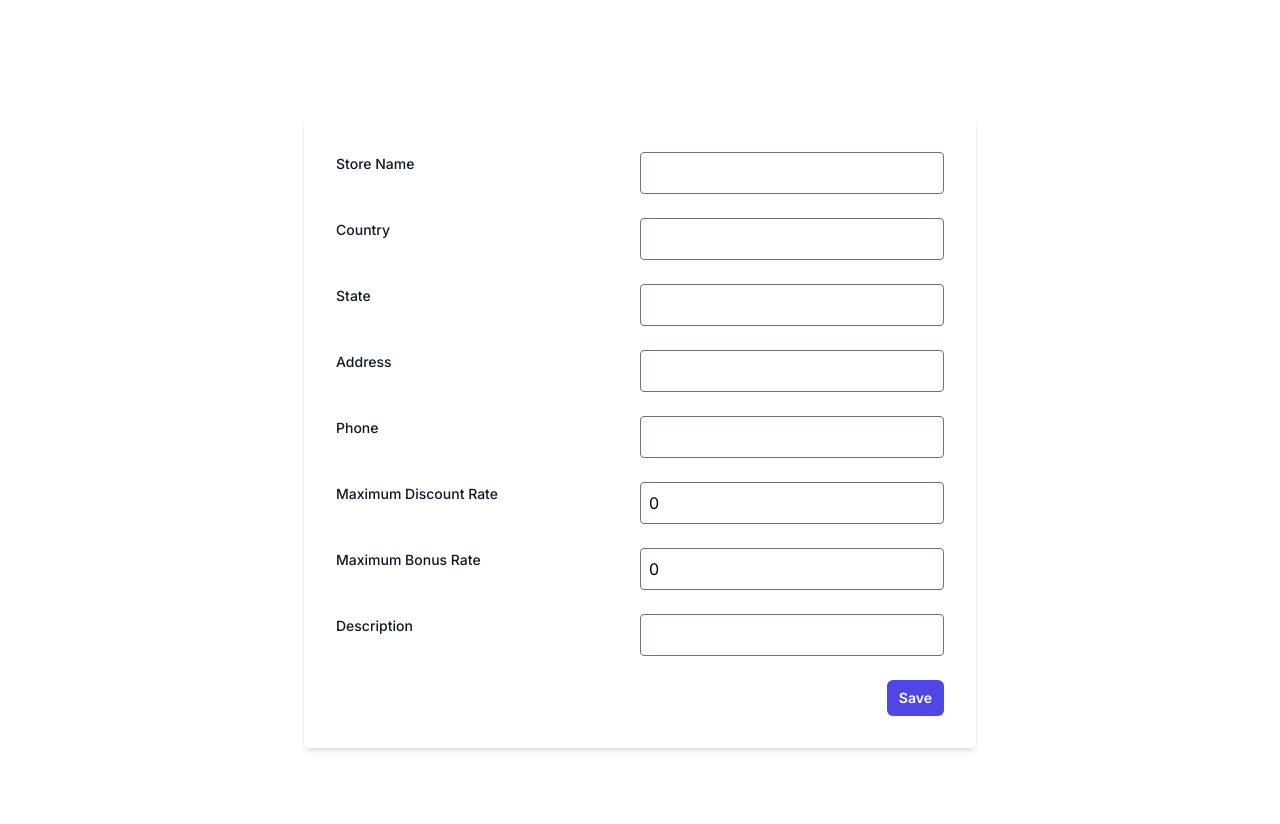
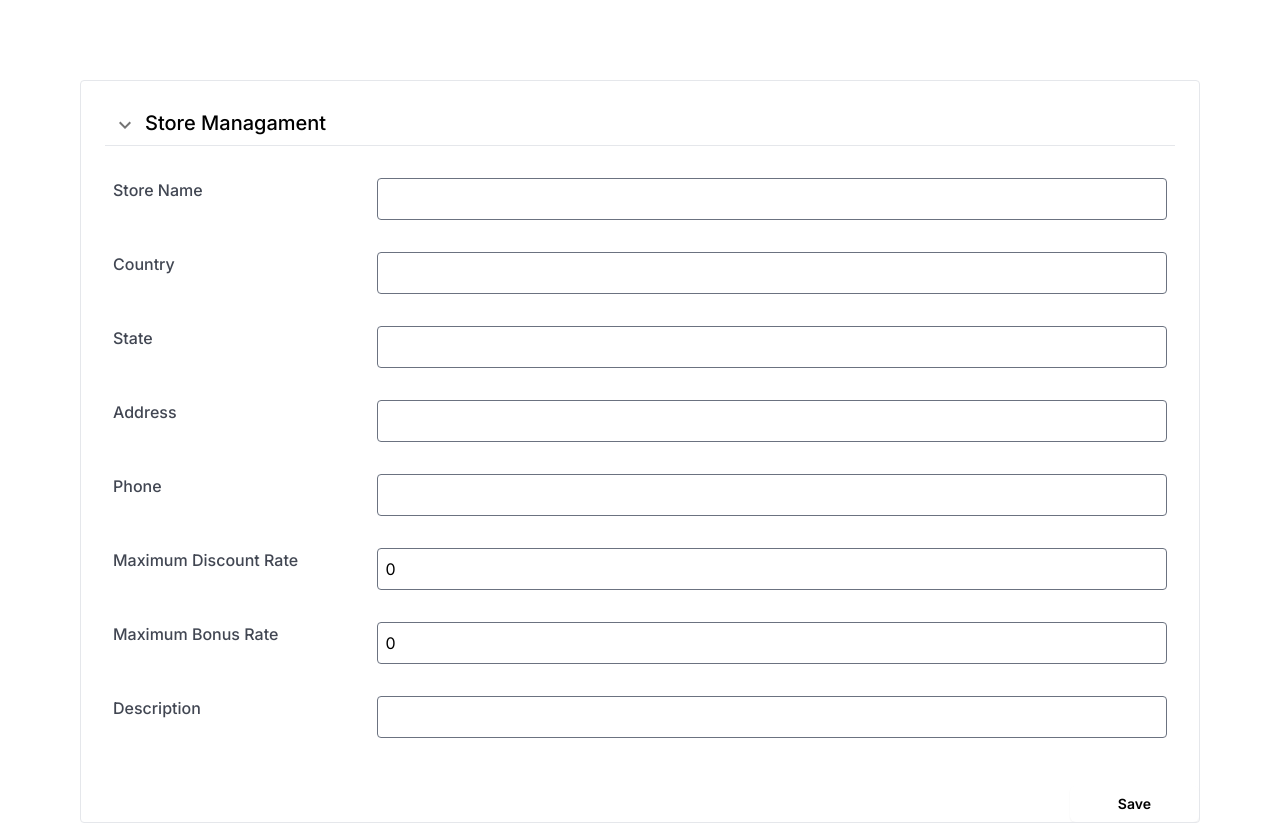
Before and after one commit to hamdidilekci/e-commerce-store, a Next.js app: page / in a window 1280 px wide. Shown: the top 824 px of the page. Built offline with nearby package versions, Linux system fonts and the light colour scheme.

Commit message:
add dataList for suggestions,add header,change css

```diff
--- a/src/components/StoreForm.jsx
+++ b/src/components/StoreForm.jsx
@@ -3,6 +3,8 @@ import React, { forwardRef } from "react";
 import { Field, Form, Formik } from "formik";
 import * as Yup from "yup";
 import { useStoreData } from "../contexts/StoreContext";
+import KeyboardArrowDownIcon from "@mui/icons-material/KeyboardArrowDown";
+import { IconButton } from "@mui/material";
 
 const storeSchema = Yup.object().shape({
   storeName: Yup.string().required("Please enter a store name"),
@@ -21,14 +23,8 @@ const storeSchema = Yup.object().shape({
 });
 
 const StoreForm = forwardRef((props, ref) => {
-  const { handleClose, store } = props;
+  const { handleClose, store, mode } = props;
   const { rows, setRows } = useStoreData();
-
-  // form layout
-  const fieldLayoutClassName = "grid grid-cols-1 md:grid-cols-2 mb-6";
-  const fieldClassName = "w-full p-2 border rounded";
-  const labelClassName = "text-sm font-medium leading-6 text-gray-900";
-  const errorClassName = "text-red-500 text-xs mt-1";
 
   // if edit modal open, set initial values as store values
   const initialValues = {
@@ -42,12 +38,34 @@ const StoreForm = forwardRef((props, ref) => {
     description: store?.description || "",
   };
 
+  // form css
+  const layoutClassName = "grid grid-cols-1 md:grid-cols-4 md:m-8 bg-beyaz";
+  const labelClassName =
+    "text-opacity-80 font-medium leading-6 text-gray-900 md:col-span-1";
+  const fieldClassName =
+    "w-full p-2 rounded border-light focus:ring-2 md:col-span-3";
+  const errorClassName = "text-red-500 text-xs mt-1";
+  let outherDivClassName = "max-w-full overflow-x-auto border rounded bg-beyaz";
+
+  // if mode is "modal", make outher div className to medium screen
+  if (mode === "modal") {
+    outherDivClassName = "rounded bg-beyaz";
+  }
+
   return (
-    <div className="container mx-auto bg-white p-8 mt-10 rounded shadow-md md:max-w-2xl">
+    <div className={outherDivClassName}>
+      <div className="m-6 font-medium text-xl text-opacity-80">
+        <IconButton>
+          <KeyboardArrowDownIcon />
+        </IconButton>
+        <span>Store Managament</span>
+        <hr />
+      </div>
       <Formik
         initialValues={initialValues}
         validationSchema={storeSchema}
         onSubmit={(values, { resetForm }) => {
+          console.log("--- form values ---", values);
           // if editing an existing store
           if (props.store) {
             const updatedRows = rows.map((row) =>
@@ -67,33 +85,37 @@ const StoreForm = forwardRef((props, ref) => {
           handleClose();
         }}
       >
-        {({
-          errors,
-          touched,
-          isSubmitting,
-          handleChange,
-          values,
-          setFieldValue,
-        }) => (
+        {({ errors, touched, isSubmitting }) => (
           <Form>
             {/* Store Name */}
-            <div className={fieldLayoutClassName}>
+            <div className="grid grid-cols-1 md:grid-cols-4 md:m-8">
               <label htmlFor="storeName" className={labelClassName}>
-                Store Name
+                <span>Store Name</span>
               </label>
               <Field
                 type="text"
                 id="storeName"
                 name="storeName"
+                list="storeNameOptions"
                 className={fieldClassName}
+                autoComplete="off"
               />
+              <datalist id="storeNameOptions">
+                {rows?.map((row) => {
+                  return (
+                    <option value={row.storeName} key={row.id}>
+                      {row.storeName}
+                    </option>
+                  );
+                })}
+              </datalist>
               {errors.storeName && touched.storeName && (
                 <div className={errorClassName}>{errors.storeName}</div>
               )}
             </div>
 
             {/* Country */}
-            <div className={fieldLayoutClassName}>
+            <div className={layoutClassName}>
               <label htmlFor="country" className={labelClassName}>
                 Country
               </label>
@@ -101,15 +123,26 @@ const StoreForm = forwardRef((props, ref) => {
                 type="text"
                 id="country"
                 name="country"
+                list="countryOptions"
                 className={fieldClassName}
-              ></Field>
+                autoComplete="off"
+              />
+              <datalist id="countryOptions">
+                {rows?.map((row) => {
+                  return (
+                    <option value={row.country} key={row.id}>
+                      {row.country}
+                    </option>
+                  );
+                })}
+              </datalist>
               {errors.country && touched.country && (
                 <div className={errorClassName}>{errors.country}</div>
               )}
             </div>
 
             {/* State */}
-            <div className={fieldLayoutClassName}>
+            <div className={layoutClassName}>
               <label htmlFor="state" className={labelClassName}>
                 State
               </label>
@@ -117,15 +150,26 @@ const StoreForm = forwardRef((props, ref) => {
                 type="text"
                 id="state"
                 name="state"
+                list="stateOptions"
                 className={fieldClassName}
+                autoComplete="off"
               />
+              <datalist id="stateOptions">
+                {rows?.map((row) => {
+                  return (
+                    <option value={row.state} key={row.id}>
+                      {row.state}
+                    </option>
+                  );
+                })}
+              </datalist>
               {errors.state && touched.state && (
                 <div className={errorClassName}>{errors.state}</div>
               )}
             </div>
 
             {/* Address */}
-            <div className={fieldLayoutClassName}>
+            <div className={layoutClassName}>
               <label htmlFor="address" className={labelClassName}>
                 Address
               </label>
@@ -133,15 +177,26 @@ const StoreForm = forwardRef((props, ref) => {
                 type="text"
                 id="address"
                 name="address"
+                list="addressOptions"
                 className={fieldClassName}
+                autoComplete="off"
               />
+              <datalist id="addressOptions">
+                {rows?.map((row) => {
+                  return (
+                    <option value={row.address} key={row.id}>
+                      {row.address}
+                    </option>
+                  );
+                })}
+              </datalist>
               {errors.address && touched.address && (
                 <div className={errorClassName}>{errors.address}</div>
               )}
             </div>
 
             {/* Phone */}
-            <div className={fieldLayoutClassName}>
+            <div className={layoutClassName}>
               <label htmlFor="phone" className={labelClassName}>
                 Phone
               </label>
@@ -149,15 +204,26 @@ const StoreForm = forwardRef((props, ref) => {
                 type="text"
                 id="phone"
                 name="phone"
+                list="phoneOptions"
                 className={fieldClassName}
+                autoComplete="off"
               />
+              <datalist id="phoneOptions">
+                {rows?.map((row) => {
+                  return (
+                    <option value={row.phone} key={row.id}>
+                      {row.phone}
+                    </option>
+                  );
+                })}
+              </datalist>
               {errors.phone && touched.phone && (
                 <div className={errorClassName}>{errors.phone}</div>
               )}
             </div>
 
             {/* Maximum Discount Rate */}
-            <div className={fieldLayoutClassName}>
+            <div className={layoutClassName}>
               <label htmlFor="discountRateMax" className={labelClassName}>
                 Maximum Discount Rate
               </label>
@@ -165,15 +231,26 @@ const StoreForm = forwardRef((props, ref) => {
                 type="number"
                 id="discountRateMax"
                 name="discountRateMax"
+                list="discountRateMaxOptions"
                 className={fieldClassName}
+                autoComplete="off"
               />
+              <datalist id="discountRateMaxOptions">
+                {rows?.map((row) => {
+                  return (
+                    <option value={row.discountRateMax} key={row.id}>
+                      {row.discountRateMax}
+                    </option>
+                  );
+                })}
+              </datalist>
               {errors.discountRateMax && touched.discountRateMax && (
                 <div className={errorClassName}>{errors.discountRateMax}</div>
               )}
             </div>
 
             {/* Maximum Bonus Rate */}
-            <div className={fieldLayoutClassName}>
+            <div className={layoutClassName}>
               <label htmlFor="bonusRateMax" className={labelClassName}>
                 Maximum Bonus Rate
               </label>
@@ -181,15 +258,26 @@ const StoreForm = forwardRef((props, ref) => {
                 type="number"
                 id="bonusRateMax"
                 name="bonusRateMax"
+                list="bonusRateMaxOptions"
                 className={fieldClassName}
+                autoComplete="off"
               />
+              <datalist id="bonusRateMaxOptions">
+                {rows?.map((row) => {
+                  return (
+                    <option value={row.bonusRateMax} key={row.id}>
+                      {row.bonusRateMax}
+                    </option>
+                  );
+                })}
+              </datalist>
               {errors.bonusRateMax && touched.bonusRateMax && (
                 <div className={errorClassName}>{errors.bonusRateMax}</div>
               )}
             </div>
 
             {/* Description */}
-            <div className={fieldLayoutClassName}>
+            <div className={layoutClassName}>
               <label htmlFor="description" className={labelClassName}>
                 Description
               </label>
@@ -197,19 +285,30 @@ const StoreForm = forwardRef((props, ref) => {
                 type="text"
                 id="description"
                 name="description"
+                list="descriptionOptions"
                 rows={3}
                 className={fieldClassName}
+                autoComplete="off"
               />
+              <datalist id="descriptionOptions">
+                {rows?.map((row) => {
+                  return (
+                    <option value={row.description} key={row.id}>
+                      {row.description}
+                    </option>
+                  );
+                })}
+              </datalist>
               {errors.description && touched.description && (
                 <div className={errorClassName}>{errors.description}</div>
               )}
             </div>
-
-            <div className="mt-6 flex items-center justify-end gap-x-6">
+            {/* Buttons */}
+            <div className="pt-4 flex items-center justify-end gap-x-6 bg-acikGri">
               {store && (
                 <button
                   type="button"
-                  className="text-sm font-semibold leading-6 text-gray-900"
+                  className="rounded-md bg-gri px-12 py-2 text-sm font-semibold text-beyaz shadow-sm  hover:text-yesil focus-visible:outline"
                   onClick={handleClose}
                 >
                   Cancel
@@ -217,7 +316,7 @@ const StoreForm = forwardRef((props, ref) => {
               )}
               <button
                 type="submit"
-                className="rounded-md bg-indigo-600 px-3 py-2 text-sm font-semibold text-white shadow-sm hover:bg-indigo-500 focus-visible:outline focus-visible:outline-2 focus-visible:outline-offset-2 focus-visible:outline-indigo-600"
+                className="rounded-md bg-mavi px-12 py-2 text-sm font-semibold text-beyaz shadow-sm hover:text-yesil focus-visible:outline focus-visible:outline-2 focus-visible:outline-offset-2 focus-visible:outline-civit"
                 disabled={isSubmitting}
               >
                 {store ? "Update" : "Save"}
```
